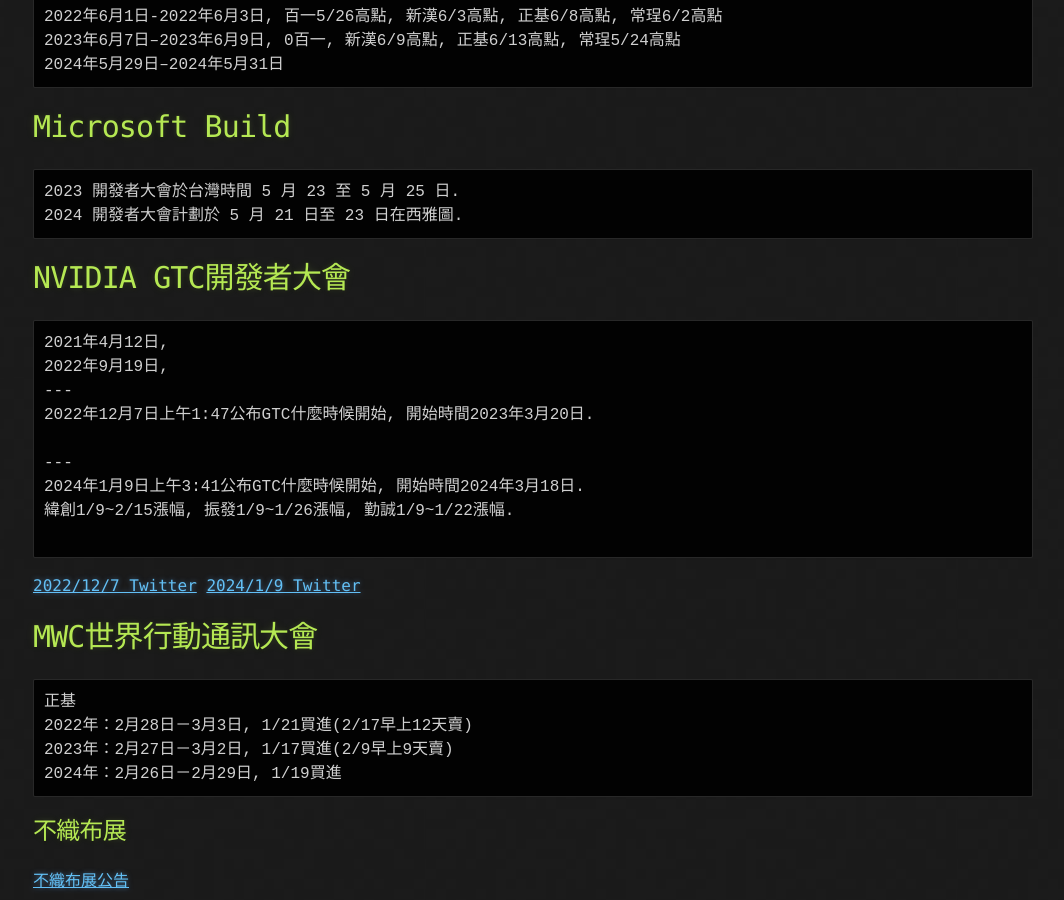
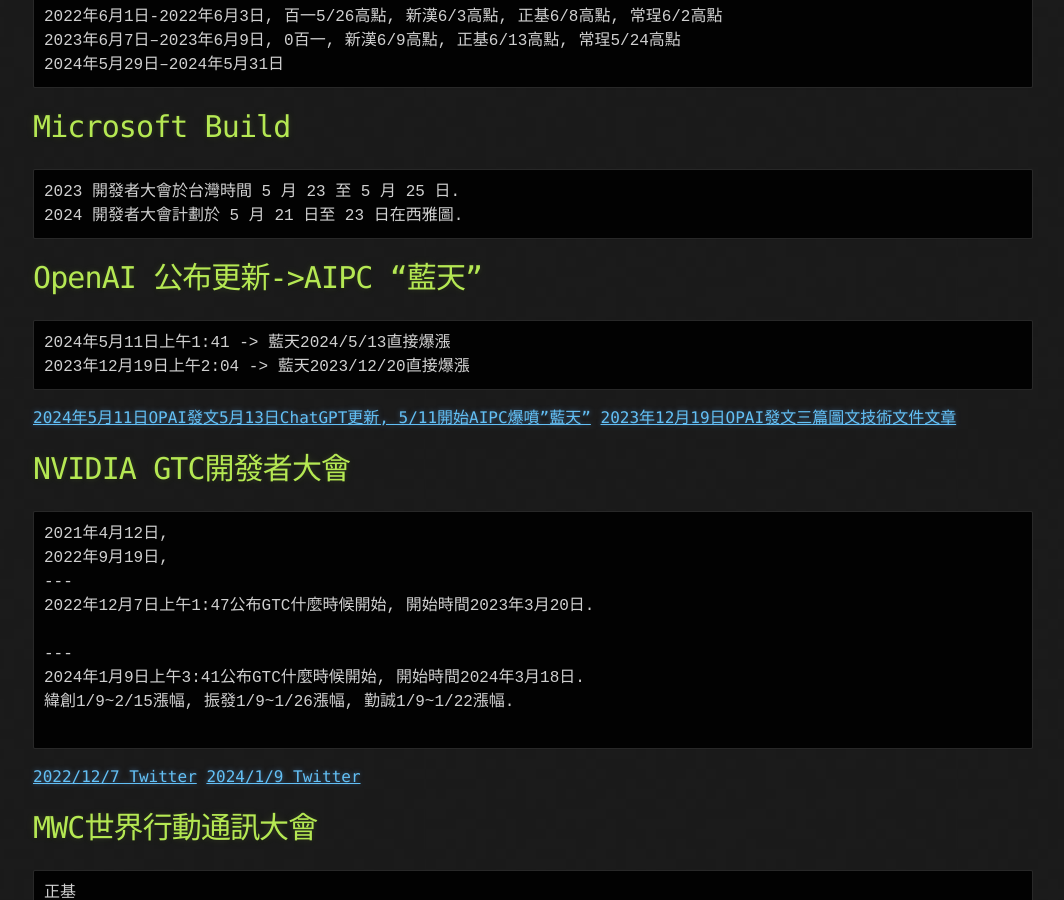
Before and after one commit to lepg5487/Stock_God, a Jekyll site: the page built from experience.md, in a window 1280 px wide and 900 px high, scrolled down 4942 px. Shown: the whole window, without its empty margins (107-1171 px from the left). Built offline with Jekyll 4.4.1, drawn with Linux system fonts in a browser that asks for light colours; our own code applies the rules of GitHub Pages for plain Markdown files.

Commit message:
Update experience.md

````diff
--- a/experience.md
+++ b/experience.md
@@ -190,6 +190,14 @@
 2023 開發者大會於台灣時間 5 月 23 至 5 月 25 日.
 2024 開發者大會計劃於 5 月 21 日至 23 日在西雅圖.
 ```
+
+# OpenAI 公布更新->AIPC "藍天"
+```
+2024年5月11日上午1:41 -> 藍天2024/5/13直接爆漲
+2023年12月19日上午2:04 -> 藍天2023/12/20直接爆漲
+```
+[2024年5月11日OPAI發文5月13日ChatGPT更新, 5/11開始AIPC爆噴"藍天"](https://twitter.com/OpenAI/status/1788987793613725786)
+[2023年12月19日OPAI發文三篇圖文技術文件文章](https://twitter.com/OpenAI/status/1736809603311280489)
 
 # NVIDIA GTC開發者大會
 ```
````
